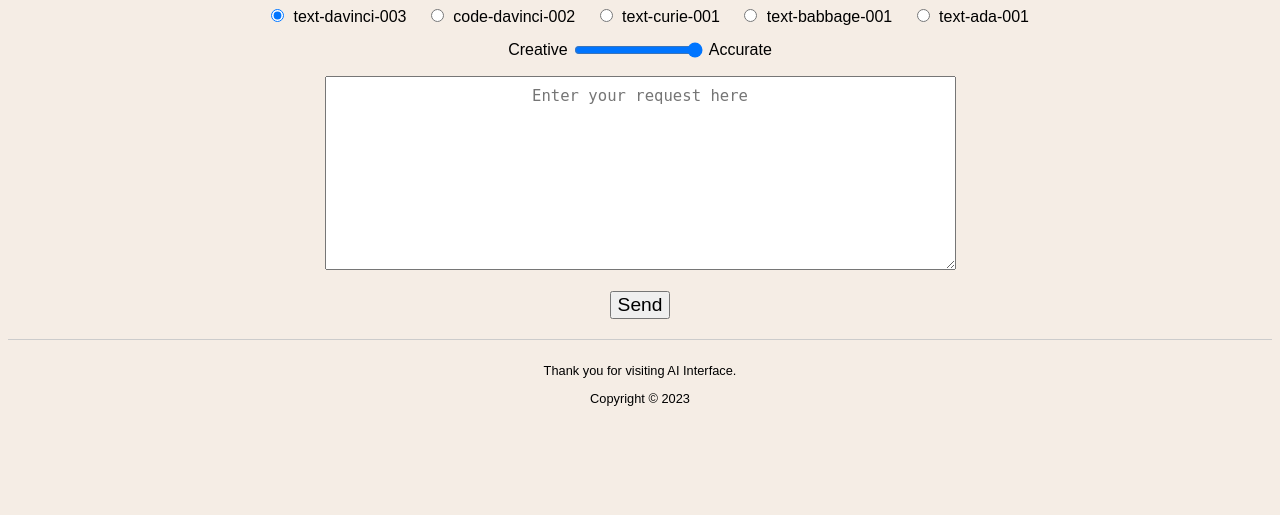
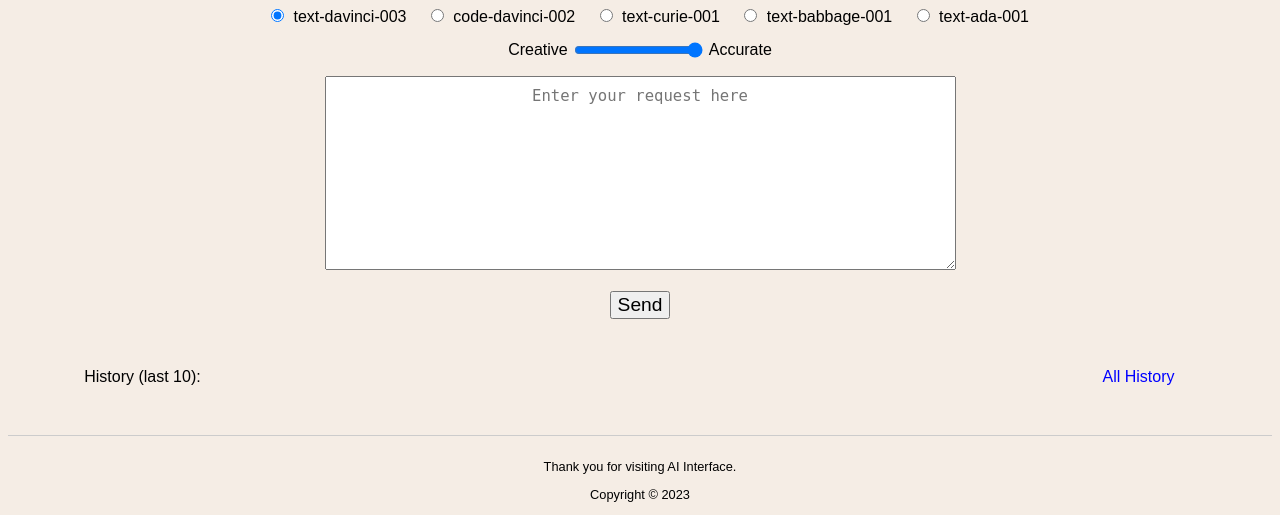
Before and after one commit to 0xDyno/OpenAI-Web, a Django app: page /chat/ in a window 1280 px wide. Shown: the part 349-864 px from the top of the page. Before the commit the page ends 755 px from the top, so only its background shows below. Run offline with Django 4.2, Linux system fonts and the light colour scheme; the visitor is signed in with stand-in values (Sample User, id 1); data that the repository does not hold is empty.

Commit message:
All history for conversation, deleting conversations

```diff
--- a/src/chat/templates/chat_ai.html
+++ b/src/chat/templates/chat_ai.html
@@ -62,7 +62,16 @@
 
     {% endif %}
 
-
+    <table id="history">
+        <tr>
+            <td>
+                <p style="text-align: left;">History (last 10):</p>
+            </td>
+            <td>
+            <p style="text-align: right; width: 95%;"><a href="{% url "all_history" %}">All History</a></p>
+        </td>
+        </tr>
+    </table>
     {% include "part_chat_history.html" %}
 
 
--- a/src/chat/templates/part_chat_history.html
+++ b/src/chat/templates/part_chat_history.html
@@ -2,13 +2,16 @@
 
     <div id="history">
 
-        {% for conversaction in history %}
+        {% for conversation in history %}
 
             <div style="background-color: #fbfcee; padding: 5px 15px; margin-bottom: 20px; ">
-                <p>{{ conversaction.created }} | {{ conversaction.model }} | accuracy {{ conversaction.accuracy }} | Prompt:</p>
-                <p>{{ conversaction.prompt|linebreaks }}</p>
+                <p>{{ conversation.created }} | {{ conversation.model }} | accuracy {{ conversation.accuracy }} | Prompt:</p>
+                <p>{{ conversation.prompt|linebreaks }}</p>
                 <hr>
-                <p><b>{{ conversaction.response|linebreaks }}</b></p>
+                <p><b>{{ conversation.response|linebreaks }}</b></p>
+                <p style="text-align: right; font-size: 0.8em;">
+                    <a href="{% url "delete" conversation.pk %}" style="color: gray;">Delete</a>
+                </p>
             </div>
 
         {% endfor %}
--- a/src/chat/urls.py
+++ b/src/chat/urls.py
@@ -4,4 +4,7 @@ from . import views
 
 urlpatterns = [
     path(r"chat/", views.ai_page, name="chat"),
+    path(r"chat/history/", views.all_history, name="all_history"),
+    path(r"chat/delete/<int:pk>", views.delete, name="delete"),
+
 ]
--- a/src/chat/utils.py
+++ b/src/chat/utils.py
@@ -13,7 +13,7 @@ load_dotenv(dotenv_path="config/.env")
 @load_openai_key
 def get_answer(prompt, model, temp):
     if model == getenv("DAVINCI3"):
-        max_tokens = 4000
+        max_tokens = 3500
     elif model == getenv("DAVINCI2"):
         max_tokens = 8000
     else:
--- a/src/chat/views.py
+++ b/src/chat/views.py
@@ -1,4 +1,4 @@
-from django.shortcuts import render
+from django.shortcuts import render, redirect
 from django.contrib.auth.decorators import login_required
 
 from main.models import Settings
@@ -15,7 +15,7 @@ DEF_INITIAL_CHAT = {"model": forms.ChatGPTForm.MODELS[0], "accuracy": 100}
 @login_required
 def ai_page(request):
     context = {}
-    history = list(Conversation.objects.filter(user=request.user))
+    history = list(Conversation.objects.filter(user=request.user))[-5:]
     if history:
         history.reverse()
         context["history"] = history
@@ -50,3 +50,25 @@ def ai_page(request):
     form = forms.ChatGPTForm(initial=DEF_INITIAL_CHAT)
     context["form"] = form
     return render(request=request, template_name="chat_ai.html", context=context)
+
+
+@login_required
+def all_history(request):
+    context = {}
+    history = list(Conversation.objects.filter(user=request.user))
+    if history:
+        history.reverse()
+        context["history"] = history
+    else:
+        context["message"] = "No history at the moment"
+
+    return render(request=request, template_name="all_history.html", context=context)
+
+
+@login_required
+def delete(request, pk):
+    try:
+        to_delete = Conversation.objects.get(user=request.user, pk=pk)
+        to_delete.delete()
+    finally:
+        return redirect(to=ai_page)
```
Also changed, not shown: src/chat/templates/all_history.html (added, +11 -0 lines).
